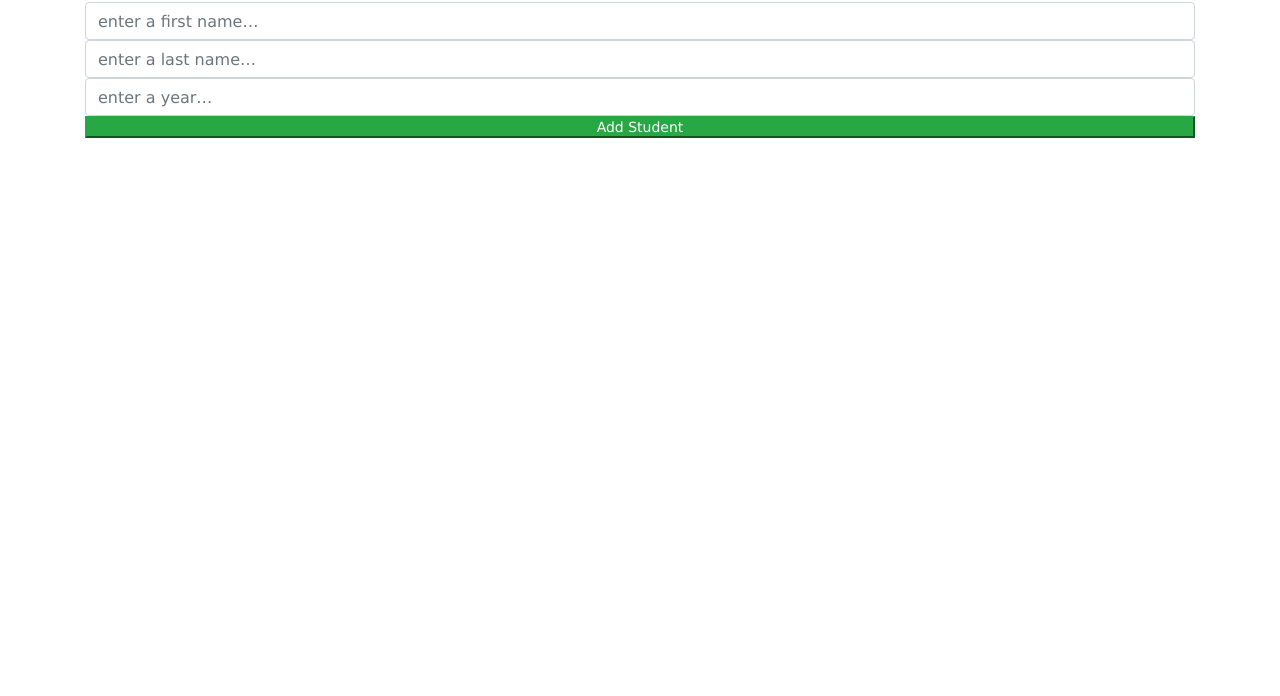
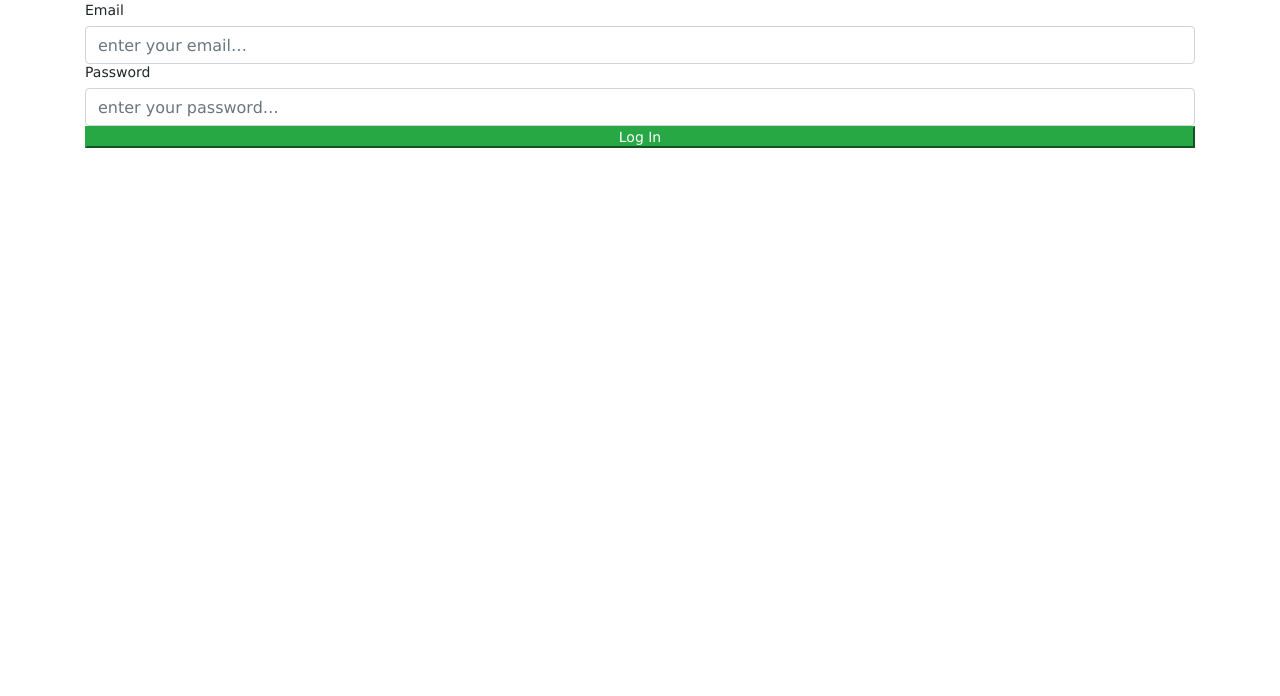
Before and after one commit to dennisbailey/mean-crud-app, a website: page src/client/index.html at #!/login in a window 1280 px wide. Shown: the part 104-800 px from the top of the page. Drawn offline with nearby package versions, Linux system fonts and the light colour scheme; some packages are replaced by stand-ins of ours; no server answers.

Commit message:
Added forms and routing for login and register to the front end

```diff
--- a/src/client/index.html
+++ b/src/client/index.html
@@ -12,6 +12,10 @@
 
     <div class="row">
       <h1 style="text-align: center;">Annnnnngggggguuuullllaaaaarrr!!1</h1>
+      <a href="/register"><button class="button btn-warning">Register</button></a>
+      <a href="/login"><button class="button btn-warning">Log In</button></a>
+      <a href="/logout"><button class="button btn-warning">Log Out</button></a>
+      <hr>
     </div>
 
     <div ng-view></div>
--- a/src/client/js/controllers.js
+++ b/src/client/js/controllers.js
@@ -22,4 +22,30 @@ app.controller('myController', ['$scope', 'studentDataService', function($scope,
 
   $scope.getAll();
 
-}])
+}]);
+
+
+app.controller('registerController', ['$scope', function($scope){
+  $scope.user = {};
+
+  $scope.register = function() {
+    console.log($scope.user);
+
+    $scope.user = {};
+  }
+
+
+}]);
+
+
+app.controller('loginController', ['$scope', function($scope){
+  $scope.user = {};
+
+  $scope.login = function() {
+    console.log($scope.user);
+
+    $scope.user = {};
+  }
+
+
+}]);
--- a/src/client/js/routes/router.js
+++ b/src/client/js/routes/router.js
@@ -5,20 +5,19 @@ app.config(function($routeProvider, $locationProvider, $httpProvider) {
         controller: 'myController'
       })
 
-//       .when('/register', {
-//         templateUrl: '../partials/register.html',
-//         controller: 'myController'
-//       })
-//
-//       .when('/login', {
-//         templateUrl: '../partials/login.html',
-//         controller: 'myController'
-//       })
-//
-//       .when('/logout', {
-//         templateUrl: '../partials/logout.html',
-//         controller: 'myController'
-//       })
+      .when('/register', {
+        templateUrl: 'js/templates/register.html',
+        controller: 'registerController'
+      })
 
-      .otherwise('/');
+      .when('/login', {
+        templateUrl: 'js/templates/login.html',
+        controller: 'loginController'
+      })
+
+      .when('/logout', {})
+
+      .otherwise({redirectTo: '/login'});
+
+//       $httpProvider.interceptors.push('AuthInterceptor');
 });
--- /dev/null
+++ b/src/client/js/templates/login.html
@@ -0,0 +1,17 @@
+<form class="form" ng-submit="login(user)">
+  <label>Email</label>
+  <input class="form-control"
+         ng-model="user.email"
+         type="email"
+         placeholder="enter your email…"
+         required=""
+        >
+  <label>Password</label>
+  <input class="form-control"
+         ng-model="user.password"
+         type="password"
+         placeholder="enter your password…"
+         required=""
+        >
+  <button type="submit" class="button btn-block btn-success">Log In</button>
+</form>
```
Also changed, not shown: src/client/js/templates/register.html (added, +17 -0 lines).
